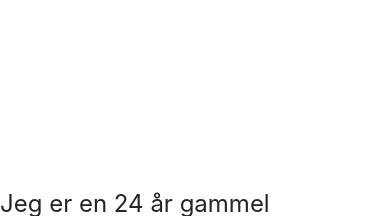
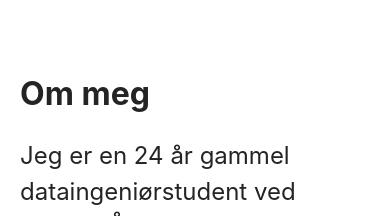
Before and after one commit to JOPPE132/portofolio-web, a React (Vite) app: page / in a window 390 px wide. Shown: the part 545-761 px from the top of the page. Built offline with nearby package versions, Linux system fonts and the light colour scheme.

Commit message:
outcast for media queries on about me

```diff
--- a/src/main-contents/about.css
+++ b/src/main-contents/about.css
@@ -19,3 +19,34 @@
     font-size: 24px;
     max-width: 895px;
 }
+
+
+@media (max-width: 900px){
+    .about-paragraph{
+        max-width: 600px;
+    }
+
+    .about-title{
+        margin: 0 472px 0 0;
+    }
+}
+
+@media(max-width: 630px){
+    .about-paragraph{
+        max-width: 450px;
+    }
+
+    .about-title{
+        margin: 0 325px 0 0;
+    }
+}
+
+@media(max-width: 500px){
+    .about-paragraph{
+        max-width: 350px;
+    }
+
+    .about-title{
+        margin: 0 220px 0 0;
+    }
+}
```
